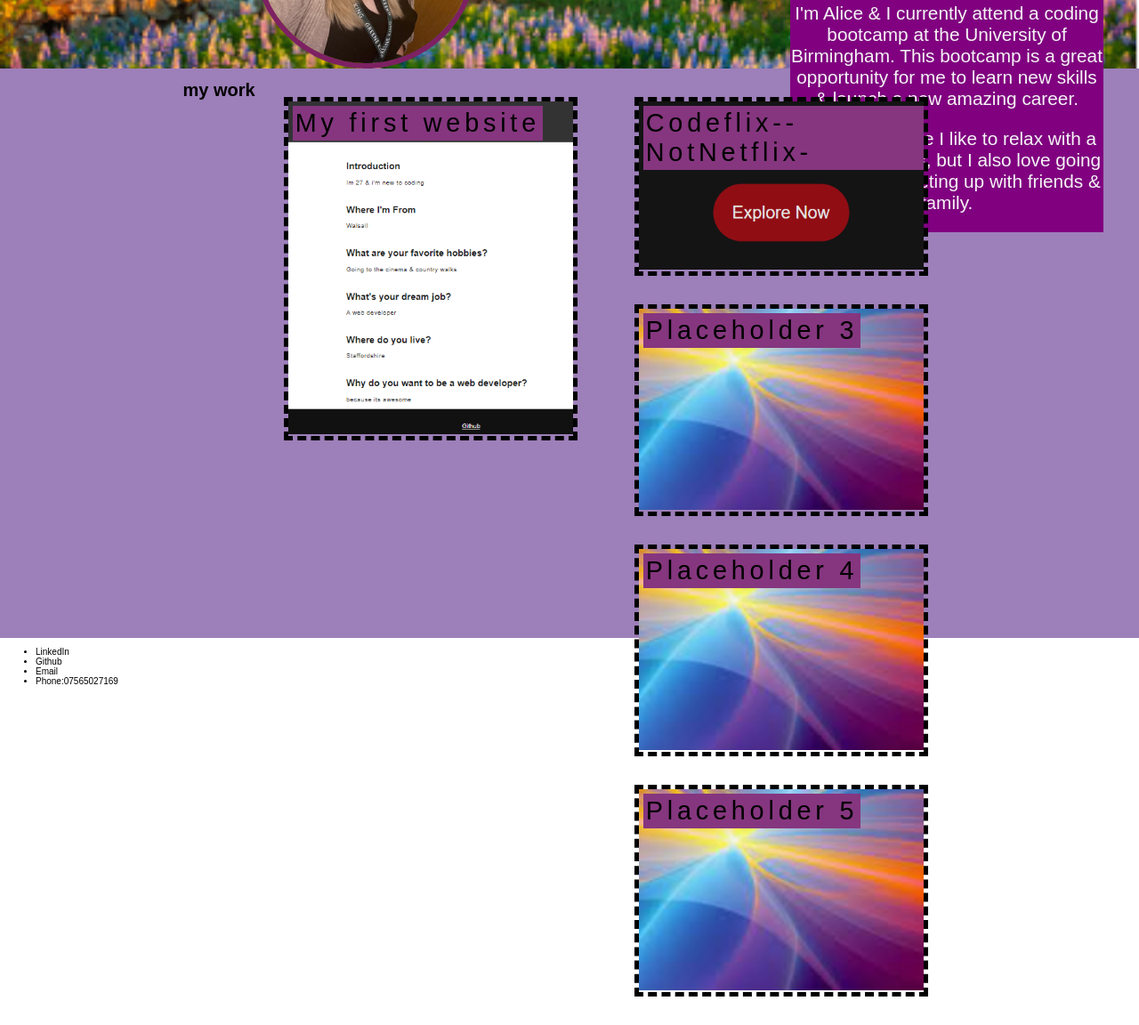
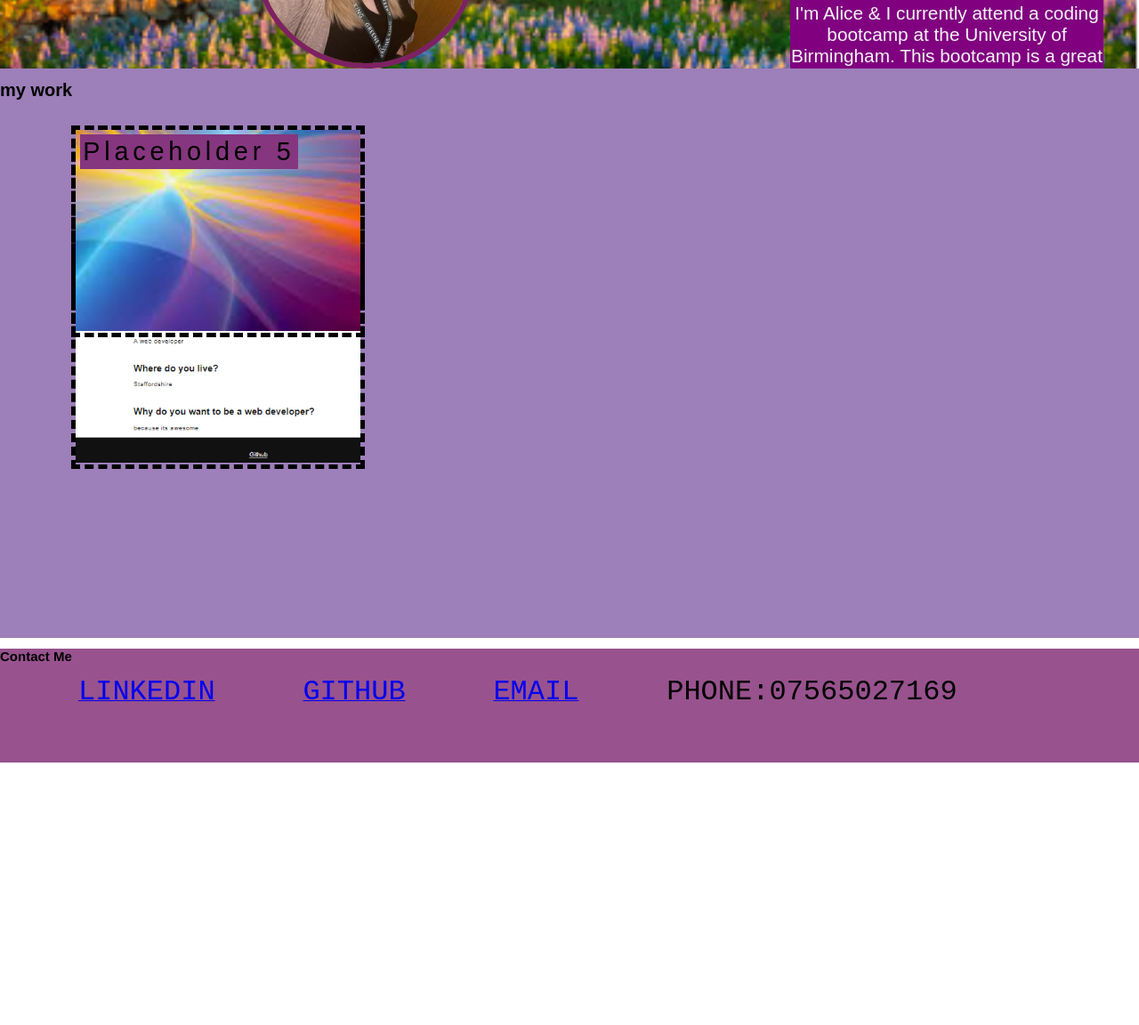
Before and after one commit to AliceBryer/Professional-Portfolio, a plain HTML site: page index.html in a window 1280 px wide. Shown: the part 489-1641 px from the top of the page at 89% size. After the commit the page ends 1346 px from the top, so only its background shows below. Drawn offline with Linux system fonts and the light colour scheme.

Commit message:
footer coming together

```diff
--- a/Assets/CSS/styles.css
+++ b/Assets/CSS/styles.css
@@ -18,7 +18,7 @@ main {
 header {
     background-color: purple;
     width:100%;
-}
+ }
 
 .nav-items {
     color:whitesmoke;
@@ -102,7 +102,8 @@ header {
     display:flex;
     flex-direction: row;
     flex-wrap: wrap;
-    justify-content:center;
+    position:relative;
+
 }
 
 .my-work h1 {
@@ -116,7 +117,10 @@ font-family:'Courier New', Courier, monospace;
 /* application styling */
 
 .project-container {
-    position:relative;
+    position:absolute;
+    top:2rem;
+    left:3rem;
+    justify-content: space-between;
     width:20rem;
     margin:2rem;
     border:dashed 5px rgb(0, 0, 0)
@@ -141,11 +145,29 @@ font-family:'Courier New', Courier, monospace;
     letter-spacing:0.3rem;
 }
 
+.small-apps {
+    border:solid 3px rgb(0, 0, 0);
+    display:flex;
+    flex-direction: row;
+    flex-wrap: wrap;
+    justify-content: space-between;
+}
+
 
 /* Contact me styling */
 
-.contact-me {
-    font-size: 3rem;
-    color: blue;
-    background-color: azure;
+footer {
+    width:100%;
+    height:8rem;
+    background-color: rgb(152, 82, 142);
 }
+
+ul li {
+    display:inline;
+    margin:3rem;
+    font-weight:2rem;
+    font-size:2rem;
+    font-family: 'Courier New', Courier, monospace;
+    text-transform: uppercase;
+
+}
--- a/index.html
+++ b/index.html
@@ -77,16 +77,17 @@
 </div>
 
 <!--Contact Me-->
-<div id="contact-me">
+<footer id="contact-me-container">
+    <h2>Contact Me</h2>
     <div>
         <ul>
-            <li>LinkedIn</li>
-            <li>Github</li>
-            <li>Email</li>
+            <a href="https://www.linkedin.com/in/alice-bryer-7aa760233/" target="_blank"><li>LinkedIn</li></a>
+            <a href="https://github.com/AliceBryer" target="_blank"><li>GitHub</li></a>
+            <a href="mailto: alicebryer123@gmail.com" target="_blank"><li>Email</li></a>
             <li>Phone:07565027169</li>
 </ul>
 </div>
-</div>
+</footer>
 
 
 
```
